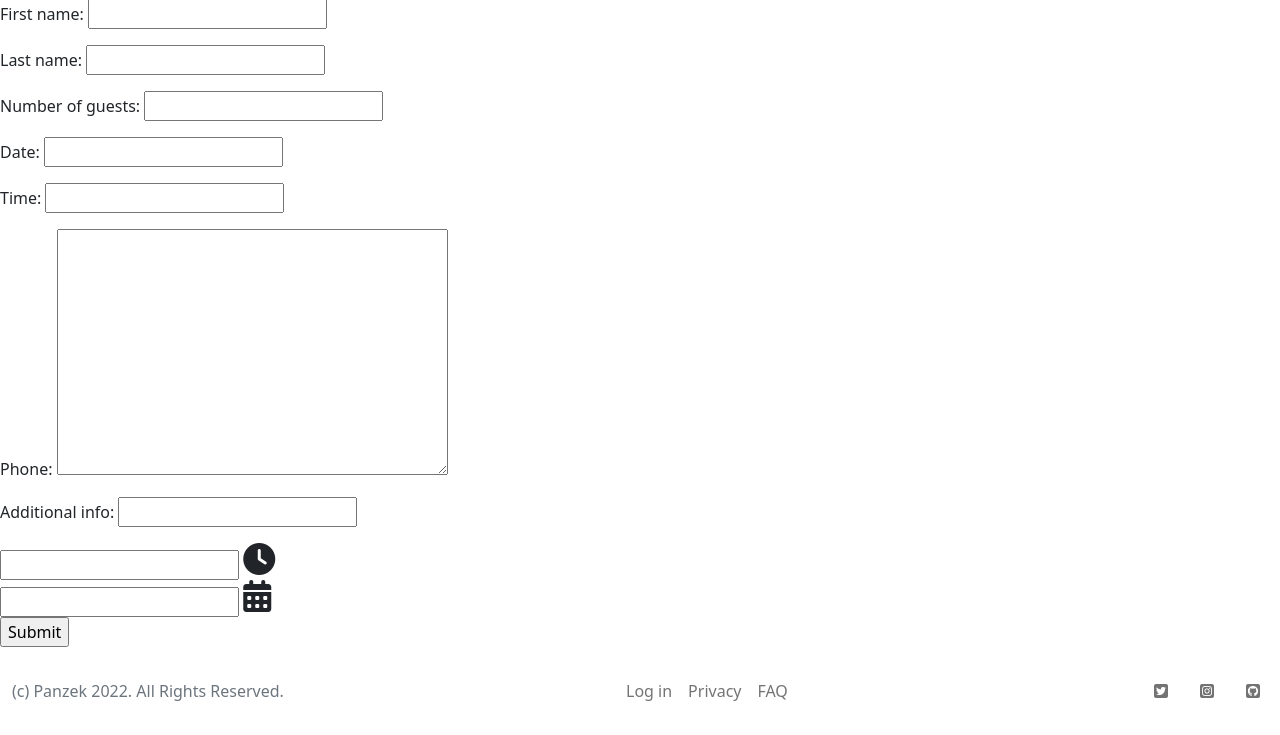
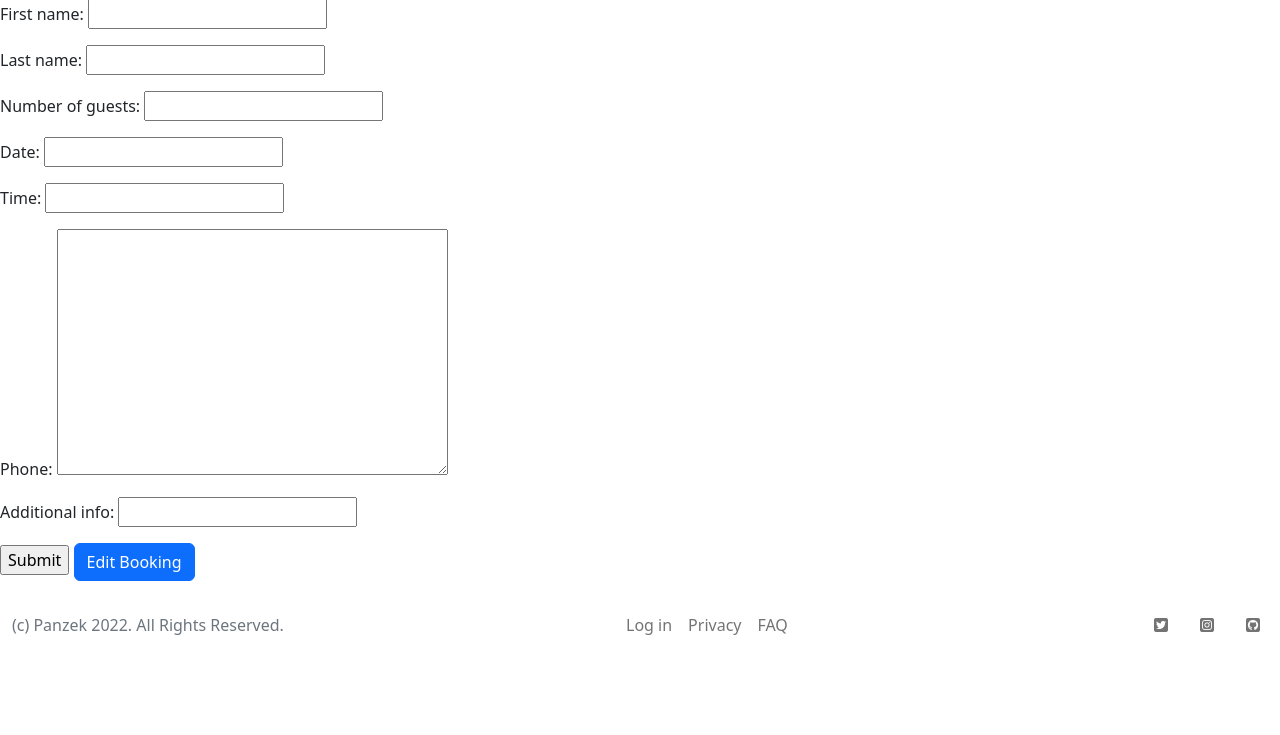
Before and after one commit to panzek/cuisineplus, a Django app: page /bookings/booking_detail.html/ in a window 1280 px wide. Shown: the part 113-848 px from the top of the page. After the commit the page ends 748 px from the top, so only its background shows below. Run offline with Django 4.2, Linux system fonts and the light colour scheme; the visitor is signed in with stand-in values (Sample User, id 1); some libraries are stand-ins or nearby versions.

Commit message:
Update files to fix 404 error

```diff
--- a/bookings/templates/bookings/booking_detail.html
+++ b/bookings/templates/bookings/booking_detail.html
@@ -14,27 +14,28 @@
         {% csrf_token %}
         {{ booking_form.as_p }}
         <div class="col-sm-4">
-            <div class="input-group date" id="datepicker">
+            <!-- <div class="input-group date" id="datepicker">
                 <span >
                     {{ booking_form.time }}
-                    <i class="fa fa-clock fa-2x"></i>
+                    <i class="fa fa-clock fa-2x"></i> -->
                     <!-- </span> -->
                     <!-- <span>{{ booking_form.date }} </span> -->
-                </span>
-            </div>
-            <div class="input-group date" id="datepicker">
+                <!-- </span>
+            </div> -->
+            <!-- <div class="input-group date" id="datepicker"> -->
                 <!-- <input type="text" class="form-control"> -->
                 <!-- <span class="input-group-append"> -->
-                <span >
-                    {{ booking_form.date }}
-                    <i class="fa fa-calendar fa-2x"></i>
+                <!-- <span > -->
+                    <!-- {{ booking_form.date }}
+                    <i class="fa fa-calendar fa-2x"></i> -->
                     <!-- </span> -->
                     <!-- <span>{{ booking_form.date }} </span> -->
-                </span>
+                <!-- </span>
 
-            </div>
+            </div> -->
         </div>
         <input type="submit" value="Submit">
+        <a href="#"><button class="btn btn-primary" formaction="">Edit Booking</button></a>
     </form>
 </div>
 
--- a/bookings/urls.py
+++ b/bookings/urls.py
@@ -1,11 +1,24 @@
 from django.urls import path
-from . import views
+from .views import BookingList, BookingUpdateView
+# from bookings.views import edit_booking
+# from .views import BookingUpdateView
 
 urlpatterns = [
     path(
         'booking_detail.html/',
-        views.BookingList.as_view(),
+        BookingList.as_view(),
         name='booking'
         ),
 
+    # path(
+    #     'edit_booking.html/',
+    #     views.BookingList.as_view(),
+    #     name='edit_booking'
+    #     ),
+
+
+
+    # path('edit/<booking_id>', edit_booking, name='edit_booking'),
+    path('edit_booking/<booking_id>', BookingUpdateView.as_view(), name='edit'),
+
 ]
--- a/bookings/views.py
+++ b/bookings/views.py
@@ -1,5 +1,6 @@
 from django.shortcuts import render, redirect, get_object_or_404
 from django.views import generic
+from django.views.generic.edit import UpdateView
 from .models import Booking
 from .forms import BookingForm
 
@@ -16,7 +17,7 @@ class BookingList(generic.ListView):
     Get data from forms.py and render in booking_form
     """
 
-    def get(self, request, **kwargs):
+    def get(self, request, *args, **kwargs):
 
         # booking_form = get_object_or_404()
 
@@ -53,3 +54,21 @@ class BookingList(generic.ListView):
                 "booking_form": BookingForm()
             }
         )
+
+    # def edit_booking(request, booking_id):
+    #     booking = get_object_or_404(Booking, id=booking_id)
+    #     context = {
+    #         "booking_form": BookingForm(instance=Booking)
+    #     }
+
+    #     return render(request, "bookings/edit_booking.html", context),
+
+
+class BookingUpdateView(UpdateView):
+    model = Booking
+    form_class = BookingForm
+    template_name = 'bookings/edit_booking.html'
+    success_url = '/success/'
+
+    def success(request):
+        return render(request, 'success.html')
```
Also changed, not shown: bookings/templates/bookings/edit_booking.html (added, +34 -0 lines).
